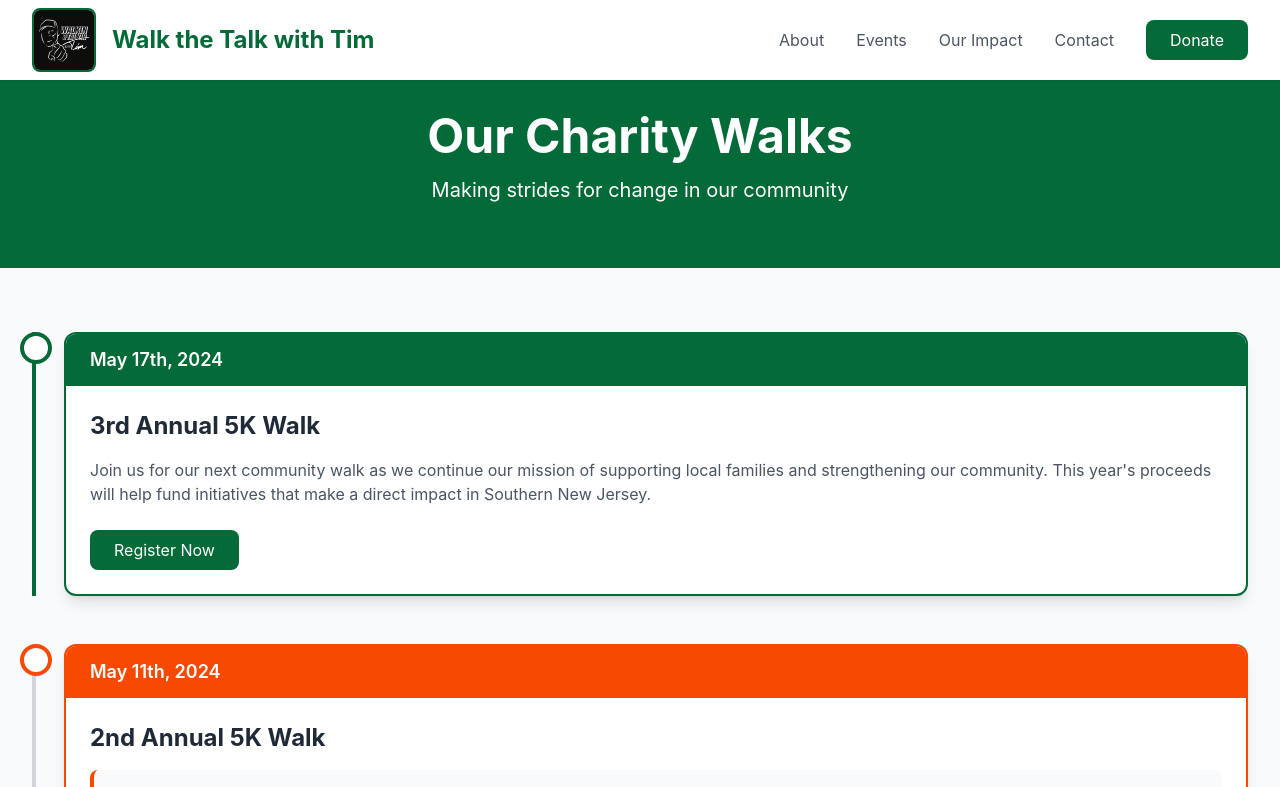
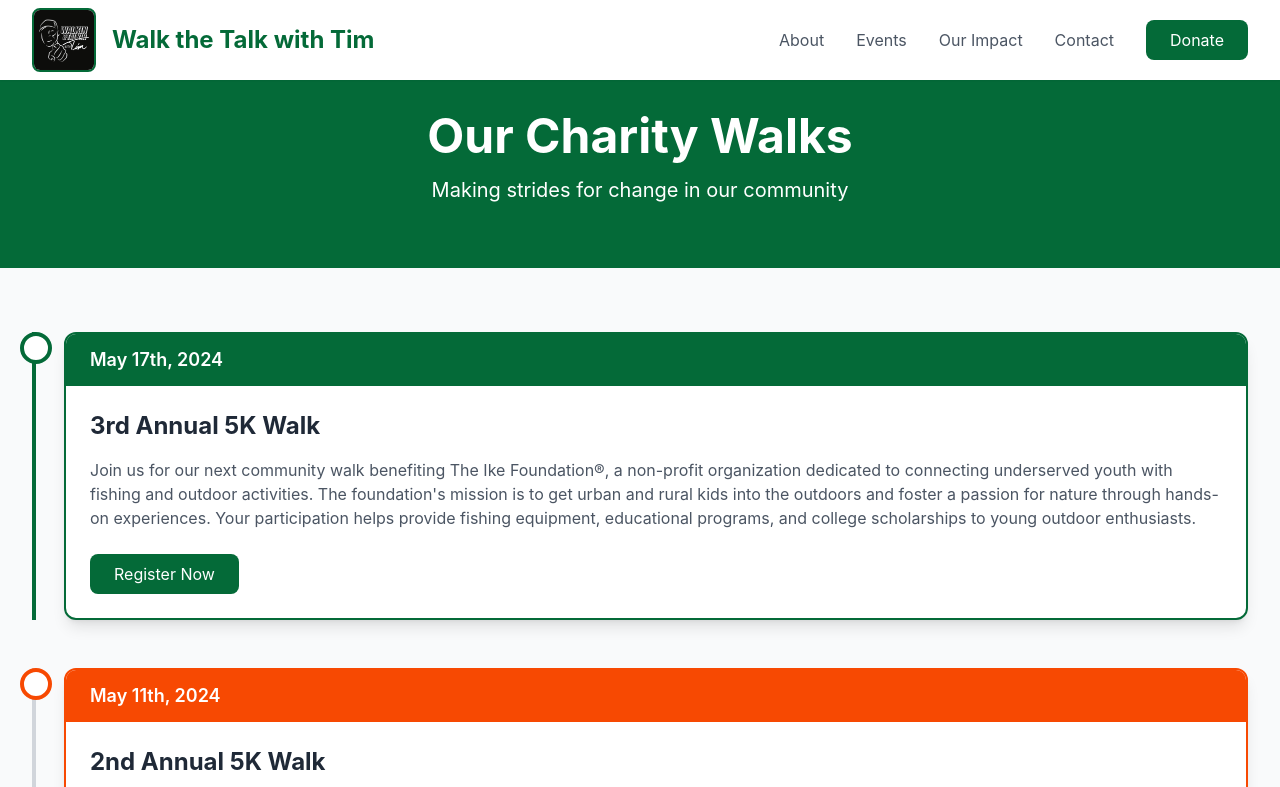
Before and after one commit to pineapplesnkrs/walkthetalk, a React (Vite) app: page /events in a window 1280 px wide. Shown: the top 787 px of the page. Built offline with nearby package versions, Linux system fonts and the light colour scheme.

Commit message:
Update Events.tsx

```diff
--- a/src/pages/Events.tsx
+++ b/src/pages/Events.tsx
@@ -26,9 +26,11 @@ const Events = () => {
                 <div className="p-6">
                   <h2 className="text-2xl font-bold text-gray-800 mb-4">3rd Annual 5K Walk</h2>
                   <p className="text-gray-600 mb-6">
-                    Join us for our next community walk as we continue our mission of supporting local families
-                    and strengthening our community. This year's proceeds will help fund initiatives that make
-                    a direct impact in Southern New Jersey.
+                    Join us for our next community walk benefiting The Ike Foundation®, a non-profit organization
+                    dedicated to connecting underserved youth with fishing and outdoor activities. The foundation's
+                    mission is to get urban and rural kids into the outdoors and foster a passion for nature through
+                    hands-on experiences. Your participation helps provide fishing equipment, educational programs,
+                    and college scholarships to young outdoor enthusiasts.
                   </p>
                   <button className="btn-primary">Register Now</button>
                 </div>
```
